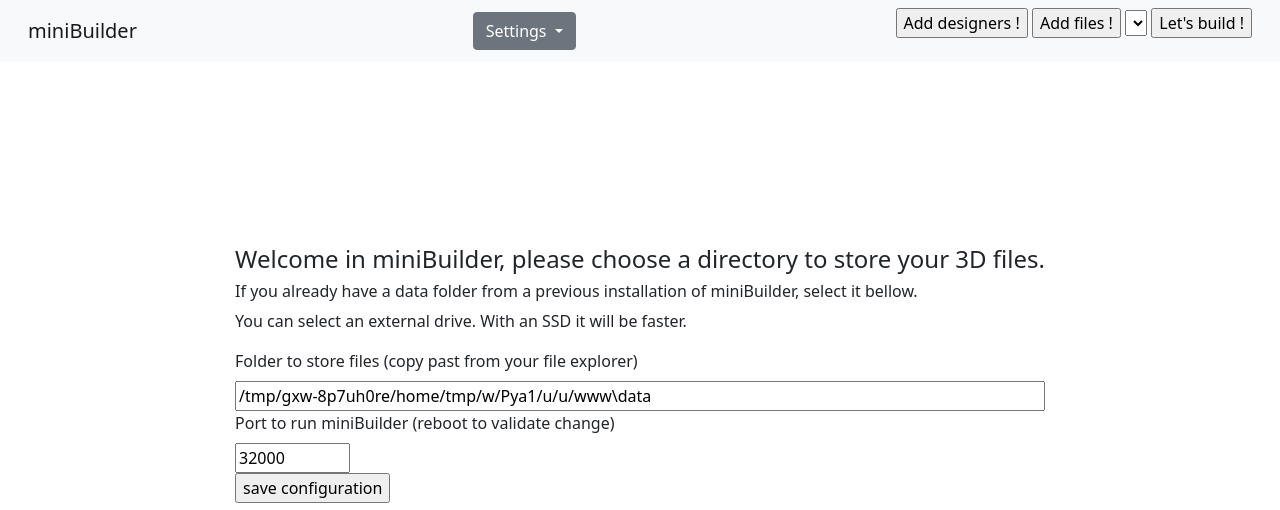
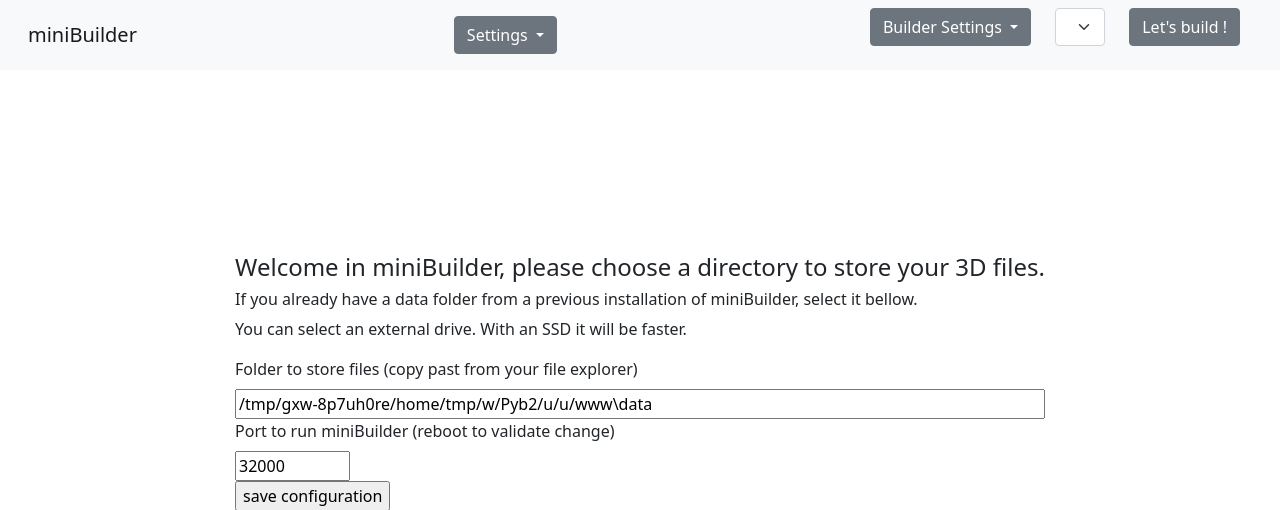
Before and after one commit to LeoGrosjean/minibuilder_old, a Flask app: page /make_data_folder in a window 1280 px wide. Shown: the top 510 px of the page. Run offline with Flask 2, Linux system fonts and the light colour scheme; lists and menus that the app fills with data are empty; some libraries are stand-ins or nearby versions.

Commit message:
builder config menu

```diff
--- a/minibuilder/forms/home.py
+++ b/minibuilder/forms/home.py
@@ -5,7 +5,7 @@ from pathlib import Path
 from flask_wtf import FlaskForm
 from github import Github
 from slugify import slugify
-from wtforms import SelectField, SubmitField, IntegerField, StringField, HiddenField, FieldList, FormField
+from wtforms import SelectField, SubmitField, IntegerField, StringField, HiddenField, FieldList, FormField, BooleanField
 from wtforms.widgets import NumberInput
 
 from minibuilder.config import configpath
@@ -59,3 +59,18 @@ class FileForm(FlaskForm):
 
 class CategoryForm(FlaskForm):
     category = FieldList(FormField(FileForm))
+
+
+def dynamic_selectcategory(*args, **kwargs):
+    class SelectCategory(FlaskForm):
+        submit = SubmitField("Apply")
+
+    for k, v in kwargs.get('bitz_category').items():
+        bitz_cat = slugify(k)
+        setattr(SelectCategory, f"bitz_{bitz_cat}", BooleanField(label=k, default=v))
+
+    for k, v in kwargs.get('category').items():
+        cat = slugify(k)
+        setattr(SelectCategory, f"category_{cat}", BooleanField(label=k, default=v))
+
+    return SelectCategory
--- a/minibuilder/routes/home.py
+++ b/minibuilder/routes/home.py
@@ -8,9 +8,11 @@ from github import Github
 from requests import get
 from slugify import slugify
 
+from minibuilder.builder.node import read_node_link_json
 from minibuilder.config import configpath
 from minibuilder.file_config.parts import load_json
-from minibuilder.forms.home import ChooseBuilderForm, EditConfForm, make_AddBuilderForm, get_data_folder
+from minibuilder.forms.home import ChooseBuilderForm, EditConfForm, make_AddBuilderForm, get_data_folder, \
+    dynamic_selectcategory
 from minibuilder.utils.dict import update
 
 home_bp = Blueprint('home_bp', __name__)
@@ -41,7 +43,7 @@ def choose_builder():
         elif results.get('add_designers'):
             return redirect(f"/builder/{results.get('builder')}/designers")
 
-    return render_template("about.html", form_header=form)
+    return render_template("about.html", form_header=form, builder=builders[0] if builders else None)
 
 
 @home_bp.route("/make_data_folder", methods=['GET', 'POST'])
@@ -209,3 +211,90 @@ def dl_category_config(builder, category):
         json.dump(conf_, outfile, indent=4)
 
     return redirect(url_for('home_bp.list_builder_config'))
+
+
+@home_bp.route("/select_category/", methods=['GET'])
+def redirect_empty_category():
+    return redirect(url_for('home_bp.list_builder_config'))
+
+
+@home_bp.route("/select_category/<builder>", methods=['GET', 'POST'])
+def select_category(builder):
+    config = ConfigParser()
+    config.read(configpath + "/mbconfig.ini")
+    data_folder = config['FOLDER']['data_path']
+    configuration_folder = f"{data_folder}/{builder}/configuration"
+
+    form_header = ChooseBuilderForm()
+    if not Path(get_data_folder()).is_dir():
+        return redirect(url_for("home_bp.make_folder"))
+    builders = os.listdir(get_data_folder())
+
+    if not builders:
+        return redirect(url_for('home_bp.list_builder_config'))
+
+    form_header.builder.choices = builders
+
+    graph = read_node_link_json(f'{configuration_folder}/conf.json')
+
+    infos = {}
+    infos_node = {}
+    for node_name in graph.nbunch_iter():
+        infos_node[node_name] = {}
+        for json_path in graph.nodes.get(node_name).get('files'):
+            tmp = load_json(f"{configuration_folder}/{json_path}")
+            infos.update(tmp)
+            infos_node[node_name].update(tmp)
+    bitzs = {}
+    for file in graph.graph.get('bitz_files', []):
+        bitzs.update(load_json(f"{configuration_folder}/{file}"))
+
+    display_infos = {
+        "bitz_category": {},
+        "category": {}
+    }
+    if request.method == 'POST':
+        with open(f"{configuration_folder}/{slugify(builder, separator='_')}.json", 'w') as f:
+            for k, v in request.form.to_dict().items():
+                for cat in list(infos.keys()) + list(bitzs.keys()):
+                    if slugify(cat) == k.replace('category_', '', 1):
+                        display_infos['category'][cat] = True if v == 'y' else False
+                    elif slugify(cat) == k.replace('bitz_', '', 1):
+                        display_infos['bitz_category'][cat] = True if v == 'y' else False
+
+            for missing_cat in set(infos.keys()) ^ set(display_infos['category'].keys()):
+                display_infos['category'][missing_cat] = False
+            for missing_cat in set(bitzs.keys()) ^ set(display_infos['bitz_category'].keys()):
+                display_infos['bitz_category'][missing_cat] = False
+
+            json.dump(display_infos, f, indent=4)
+    else:
+        try:
+            display_infos = load_json(f"{configuration_folder}/{slugify(builder, separator='_')}.json")
+        except:
+            display_infos = {
+                "bitz_category": {},
+                "category": {}
+            }
+
+    display_bitz = {}
+    for k in bitzs.keys():
+        display_bitz[k] = display_infos['bitz_category'].get(k, True)
+
+    display_cat = {}
+    for k in infos.keys():
+        display_cat[k] = display_infos['category'].get(k, True)
+
+    display_node = {}
+    for k in infos.keys():
+        display_node[k] = []
+        for node, v2 in infos_node.items():
+            if k in v2.keys():
+                display_node[k].append(node)
+
+    form = dynamic_selectcategory(
+        bitz_category=dict(sorted(display_bitz.items())),
+        category=dict(sorted(display_cat.items()))
+    )()
+
+    return render_template("configuration/category_select.html", form_header=form_header, form=form, display_node=display_node, builder=builder)
--- a/minibuilder/routes/make.py
+++ b/minibuilder/routes/make.py
@@ -250,7 +250,7 @@ def builder(builder_name):
                                     dl_missing=form.download_missing_file,
                                     dl_zip=form.dl_zip,
                                     live_edit=form.live_edit,
-                                    form_header=form_header)
+                                    form_header=form_header, builder=builder_name)
 
         elif li_to_dl and not form_result.get('download_missing_file'):
             #flash("Check field : <Download missing file> !")
@@ -260,7 +260,7 @@ def builder(builder_name):
                                    dl_missing=form.download_missing_file,
                                    dl_zip=form.dl_zip,
                                    live_edit=form.live_edit,
-                                   form_header=form_header)
+                                   form_header=form_header, builder=builder_name)
         # Load Meshes and
         designer_display = load_meshes_find_designer(di_file, designers)
 
@@ -328,7 +328,7 @@ def builder(builder_name):
                                        dl_missing=form.download_missing_file,
                                        dl_zip=form.dl_zip,
                                        live_edit=form.live_edit,
-                                       form_header=form_header
+                                       form_header=form_header, builder=builder_name
                                        )
         for node, info in di_file.items():
             for bitz in info.get('bitzs'):
@@ -566,7 +566,7 @@ def builder(builder_name):
                                    designers=designer_display,
                                    scene=scene_to_html(scene, node_dict_rotate, config_live_edit),
                                    node_list=node_dict_rotate,
-                                   form_header=form_header,
+                                   form_header=form_header, builder=builder_name
                                    )
 
         merge_mesh = [v.get('mesh') for k, v in di_file.items()]
@@ -624,7 +624,7 @@ def builder(builder_name):
                                live_edit=form.live_edit,
                                designers=designer_display,
                                scene=scene_to_html(scene.scene()),
-                               form_header=form_header
+                               form_header=form_header, builder=builder_name
                                )
 
     return render_template("display.html",
@@ -633,7 +633,7 @@ def builder(builder_name):
                            dl_missing=form.download_missing_file,
                            dl_zip=form.dl_zip,
                            live_edit=form.live_edit,
-                           form_header=form_header)
+                           form_header=form_header, builder=builder_name)
 
 
 @make_bp.route('/selectform/<node>/<selection>/<builder>')
--- a/minibuilder/templates/choose_builder.html
+++ b/minibuilder/templates/choose_builder.html
@@ -17,14 +17,35 @@
                 </div>
             </div>
         </div>
-        <div class="box-flex0">
-            <form action="{{ url_for('home_bp.choose_builder') }}" method="post">
+        <form action="{{ url_for('home_bp.choose_builder') }}" method="post">
+            <div class="container-fluid">
+                <div class="row">
+                    <div class="col">
 
-                {{ form_header.add_designers }}
-                {{ form_header.add_files }}
-                {{ form_header.builder }}
-                {{ form_header.submit }}
-            </form>
-        </div>
+                        <div class="dropdown">
+                            <button class="btn btn-secondary dropdown-toggle" type="button" id="dropdownMenuButton"
+                                    data-toggle="dropdown" aria-haspopup="true" aria-expanded="false">
+                                Builder Settings
+                            </button>
+                            <div class="dropdown-menu" aria-labelledby="dropdownMenuButton">
+                                {{ form_header.add_designers( class="dropdown-item") }}
+                                {{ form_header.add_files( class="dropdown-item") }}
+                                <a class="dropdown-item"
+                                   href="{{ url_for('home_bp.select_category', builder=builder or builder_name)}}">Category
+                                    Settings</a>
+                            </div>
+                        </div>
+                    </div>
+
+
+                    <div class="col">
+                        {{ form_header.builder(class='form-select') }}
+                    </div>
+                    <div class="col">
+                        {{ form_header.submit(class='btn btn-secondary') }}
+                    </div>
+                </div>
+            </div>
+        </form>
     </div>
 </nav>
```
Also changed, not shown: minibuilder/templates/configuration/category_select.html (added, +85 -0 lines).
